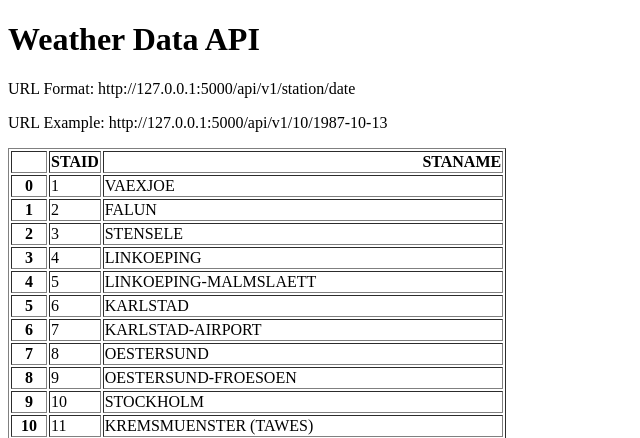
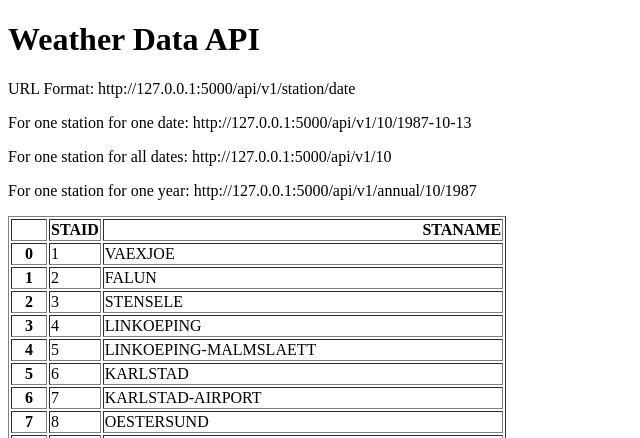
Before and after one commit to BKFOE/Weather_API, a Flask app: page / in a window 1280 px wide. Shown: the top 438 px of the page, without its empty margins (0-640 px from the left). Run offline with Flask 3, Linux system fonts and the light colour scheme.

Commit message:
Add URL endpoint for all data and yearly.

```diff
--- a/main.py
+++ b/main.py
@@ -5,6 +5,8 @@ app = Flask(__name__)
 
 stations = pd.read_csv("data_small/stations.txt", skiprows=17)
 stations = stations[["STAID", "STANAME                                 "]]
+
+
 @app.route("/")
 def home():
     return render_template("home.html", data=stations.to_html())
@@ -20,5 +22,22 @@ def about(station, date):
             "temperature": temperature}
 
 
+@app.route("/api/v1/<station>")
+def all_data(station):
+    filename = "data_small/TG_STAID" + str(station).zfill(6) + ".txt"
+    df = pd.read_csv(filename, skiprows=20, parse_dates=["    DATE"])
+    result = df.to_dict(orient="records")
+    return result
+
+
+@app.route("/api/v1/annual/<station>/<year>")
+def yearly(station, year):
+    filename = "data_small/TG_STAID" + str(station).zfill(6) + ".txt"
+    df = pd.read_csv(filename, skiprows=20)
+    df["    DATE"] = df["    DATE"].astype(str)
+    result = df[df["    DATE"].str.startswith(str(year))].to_dict(orient="records")
+    return result
+
+
 if __name__ == "__main__":
     app.run(debug=True)
--- a/templates/home.html
+++ b/templates/home.html
@@ -7,7 +7,9 @@
 <body>
 <h1>Weather Data API</h1>
 <p>URL Format: http://127.0.0.1:5000/api/v1/station/date</p>
-<p>URL Example: http://127.0.0.1:5000/api/v1/10/1987-10-13</p>
+<p>For one station for one date: http://127.0.0.1:5000/api/v1/10/1987-10-13</p>
+<p>For one station for all dates: http://127.0.0.1:5000/api/v1/10</p>
+<p>For one station for one year: http://127.0.0.1:5000/api/v1/annual/10/1987</p>
 <p>{{data|safe}}</p>
 </body>
 </html>
```
